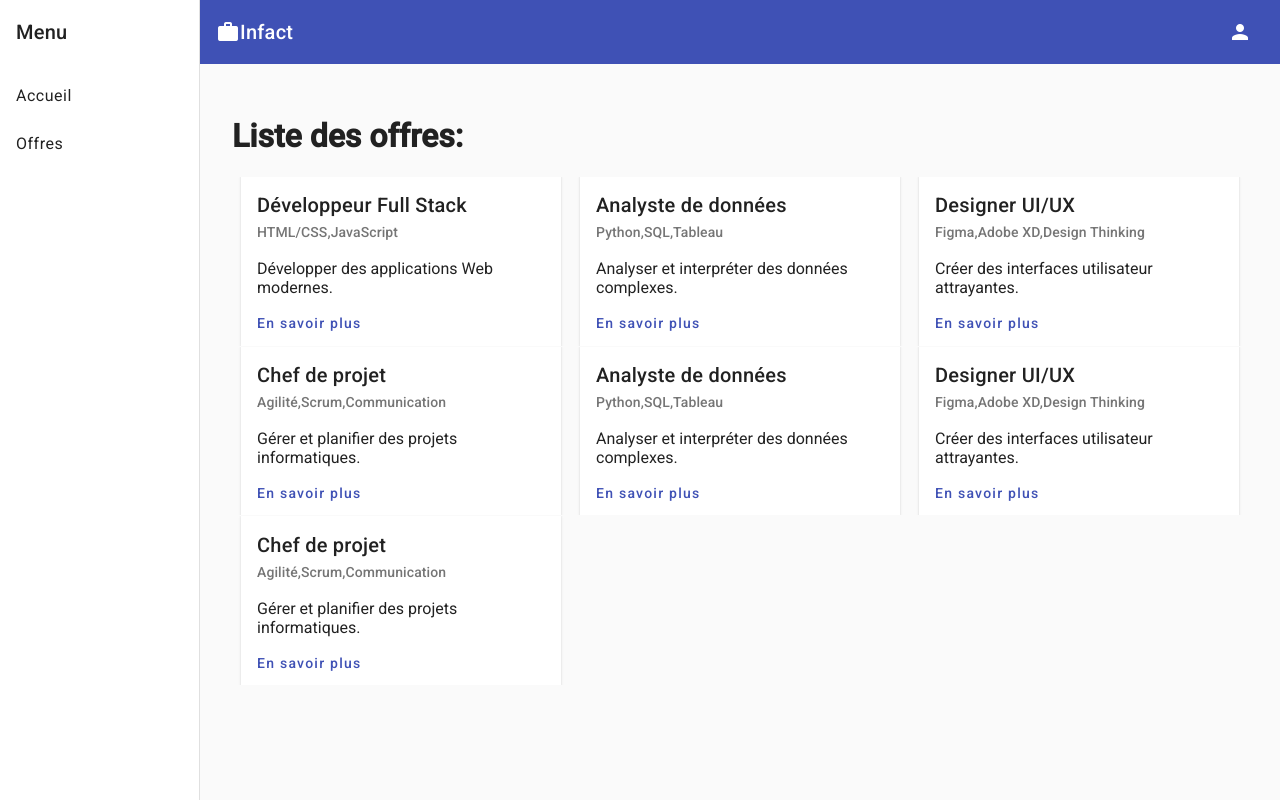
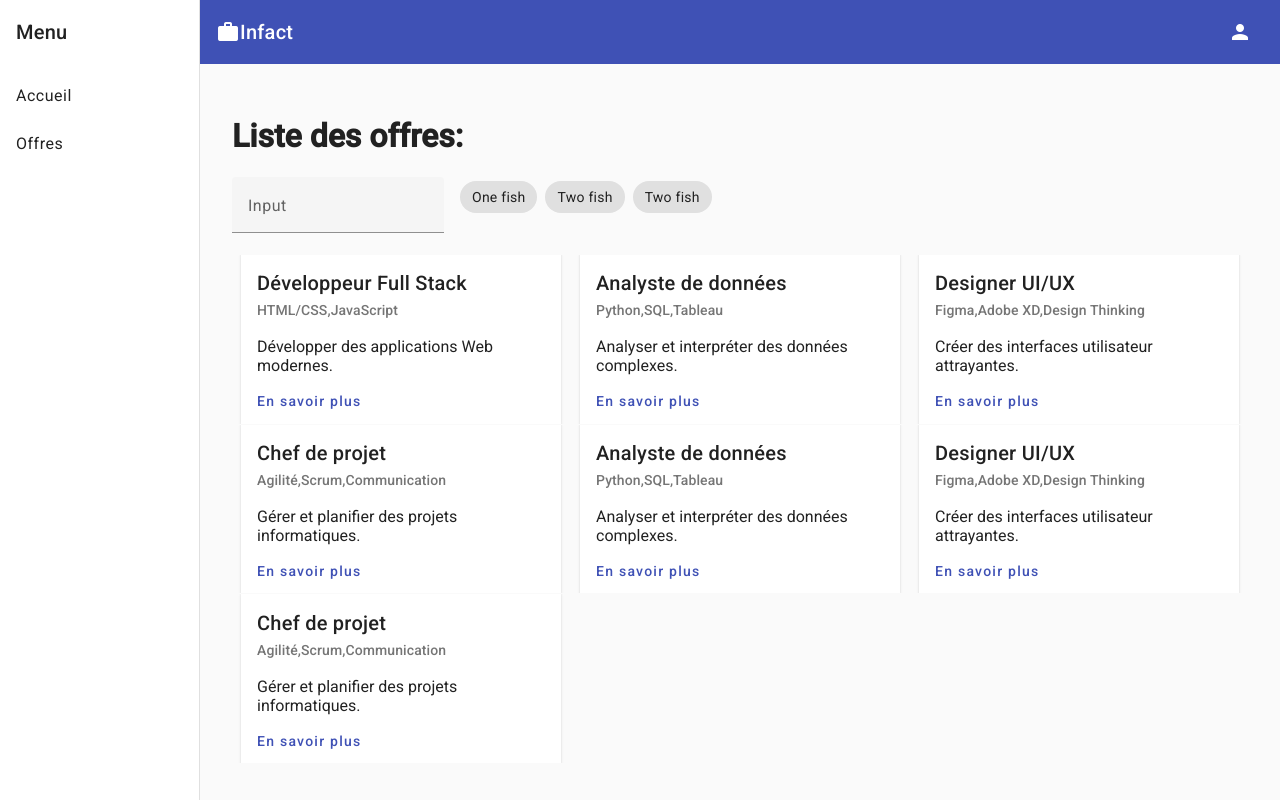
Before and after one commit to EFREI-M2-Dev/Angular-Project-Mat-Pierre, an Angular app: page /jobs in a window 1280 px wide. Built offline with nearby package versions, Linux system fonts and the light colour scheme.

Commit message:
feat(jobs): add search

```diff
--- /dev/null
+++ b/src/app/features/jobs/components/jobs-search/jobs-search.component.html
@@ -0,0 +1,12 @@
+<div class="content">
+  <mat-form-field>
+    <mat-label>Input</mat-label>
+    <input matInput />
+  </mat-form-field>
+
+  <mat-chip-listbox aria-label="Fish selection">
+    <mat-chip-option>One fish</mat-chip-option>
+    <mat-chip-option>Two fish</mat-chip-option>
+    <mat-chip-option>Two fish</mat-chip-option>
+  </mat-chip-listbox>
+</div>
--- /dev/null
+++ b/src/app/features/jobs/components/jobs-search/jobs-search.component.scss
@@ -0,0 +1,5 @@
+.content {
+    display: flex;
+    align-content: center;
+    gap: 1rem;
+}
--- a/src/app/features/jobs/jobs.component.html
+++ b/src/app/features/jobs/jobs.component.html
@@ -1,5 +1,7 @@
 <div class="content">
   <h1>Liste des offres:</h1>
+
+  <app-jobs-search></app-jobs-search>
 
   <mat-grid-list cols="3" rowHeight="2:1">
     <mat-grid-tile *ngFor="let job of jobs">
--- a/src/app/features/jobs/jobs.component.ts
+++ b/src/app/features/jobs/jobs.component.ts
@@ -5,6 +5,7 @@ import { MatCardModule } from '@angular/material/card';
 import { MatGridListModule } from '@angular/material/grid-list';
 import { Job } from 'src/app/types/Job';
 import { JobCardComponent } from '../../shared/job-card/job-card.component';
+import { JobsSearchComponent } from "./components/jobs-search/jobs-search.component";
 
 @Component({
   selector: 'app-jobs',
@@ -15,7 +16,8 @@ import { JobCardComponent } from '../../shared/job-card/job-card.component';
     MatButtonModule,
     MatGridListModule,
     JobCardComponent,
-  ],
+    JobsSearchComponent
+],
   templateUrl: './jobs.component.html',
   styleUrls: ['./jobs.component.scss'],
 })
```
Also changed, not shown: src/app/features/jobs/components/jobs-search/jobs-search.component.ts (added, +14 -0 lines), 1 other file (tests, documents, lock files or other folders).
